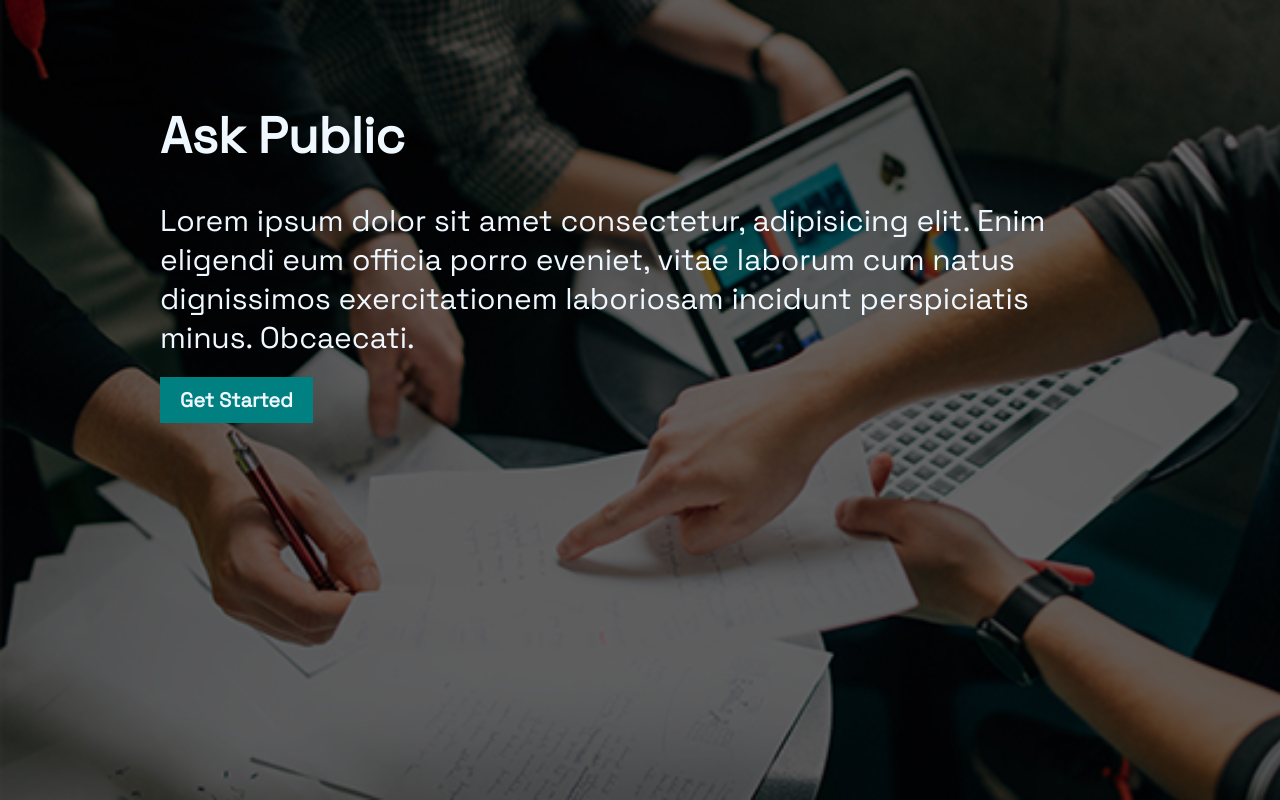
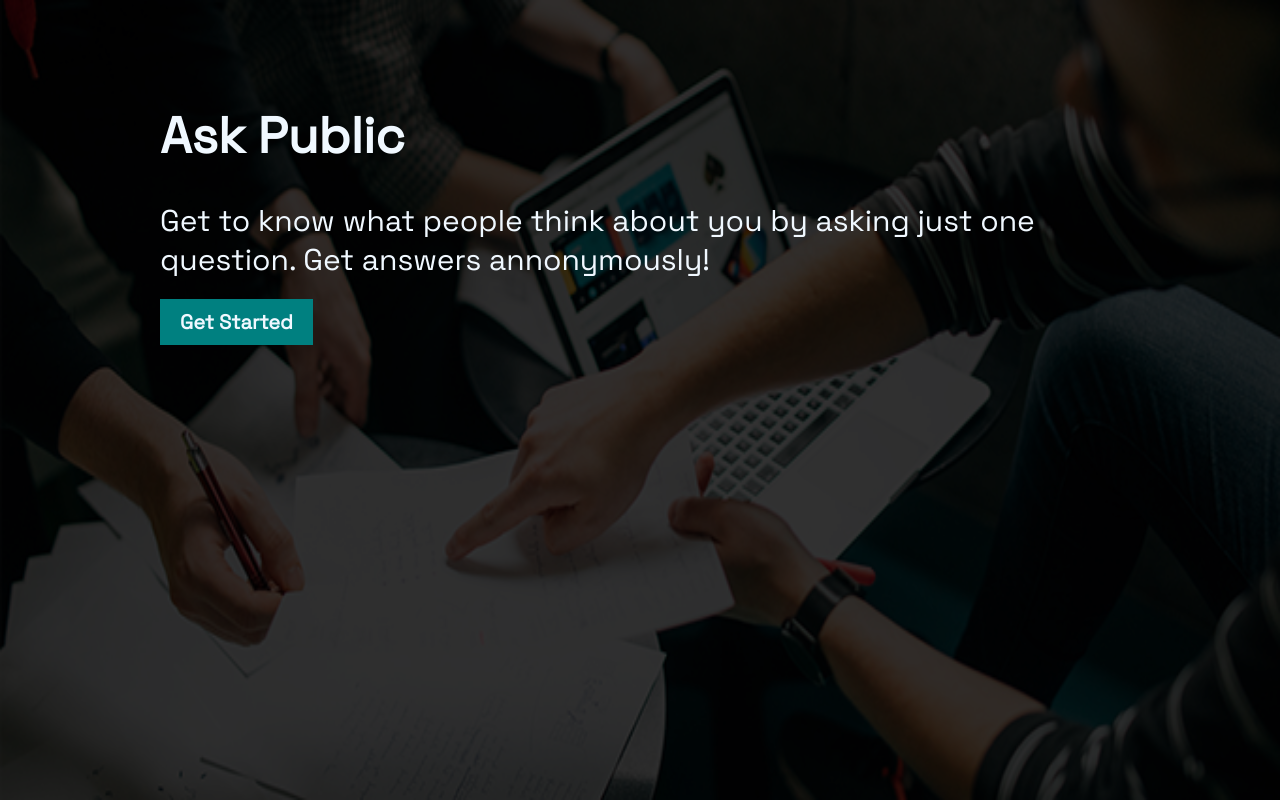
Before and after one commit to songa1/survey-app, a PHP site: page / in a window 1280 px wide. Run offline with PHP 8.4, Linux system fonts and the light colour scheme.

```diff
--- a/css/home.css
+++ b/css/home.css
@@ -10,6 +10,7 @@ body {
   bottom: 0;
   left: 0;
   right: 0;
+  width: 100%;
 }
 
 .data {
@@ -22,7 +23,7 @@ body {
   position: fixed;
   z-index: 10;
   background-color: black;
-  opacity: 0.6;
+  opacity: 0.8;
   top: 0;
   bottom: 0;
   left: 0;
--- a/index.html
+++ b/index.html
@@ -10,11 +10,11 @@
 </head>
 <body>
     <div class="container">
-        <img src="./assets/survey-results-analysis.jpg" alt="Background image">
+        <img src="./assets/survey-results-analysis.jpg" style="width: 100%;" alt="Background image">
         <div class="blur"></div>
         <div class="data">
             <h1 class="title">Ask Public</h1>
-            <p class="subtitle">Lorem ipsum dolor sit amet consectetur, adipisicing elit. Enim eligendi eum officia porro eveniet, vitae laborum cum natus dignissimos exercitationem laboriosam incidunt perspiciatis minus. Obcaecati.</p>
+            <p class="subtitle">Get to know what people think about you by asking just one question. Get answers annonymously!</p>
             <a href="./account.php" class="btn">Get Started</a>
         </div>
     </div>
```
